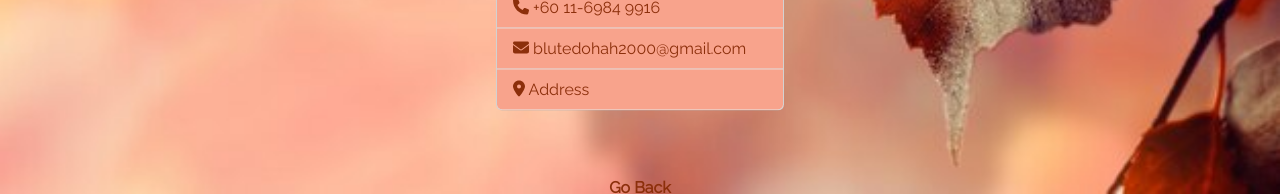
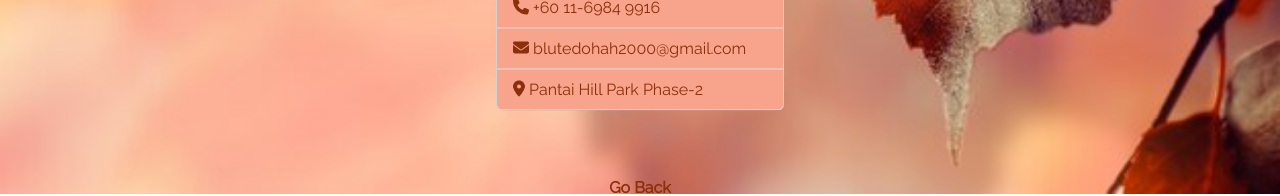
Before and after one commit to Bethel0061/finalproject, a plain HTML site: page contact.html in a window 1280 px wide. Shown: the part 372-568 px from the top of the page. Drawn offline with nearby package versions, Linux system fonts and the light colour scheme.

Commit message:
second commit

```diff
--- a/contact.html
+++ b/contact.html
@@ -76,7 +76,7 @@
           <i class="fa-solid fa-envelope"></i>  blutedohah2000@gmail.com</li>
 
         <li class="list-group-item">
-          <i class="fa-solid fa-location-dot"></i> Address</li>
+          <i class="fa-solid fa-location-dot"></i> Pantai Hill Park Phase-2</li>
       </ul>
     </div>
 
```
Also changed, not shown: index.html (+1 -0 lines).
